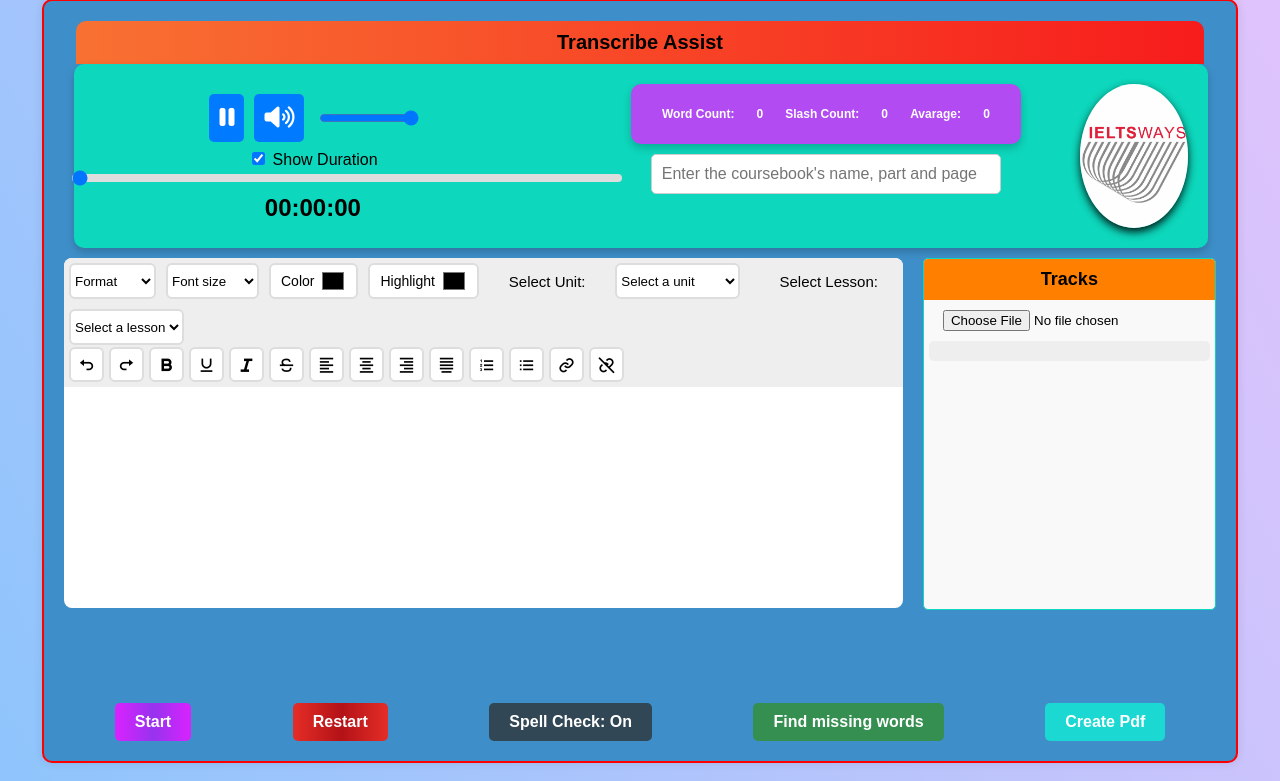
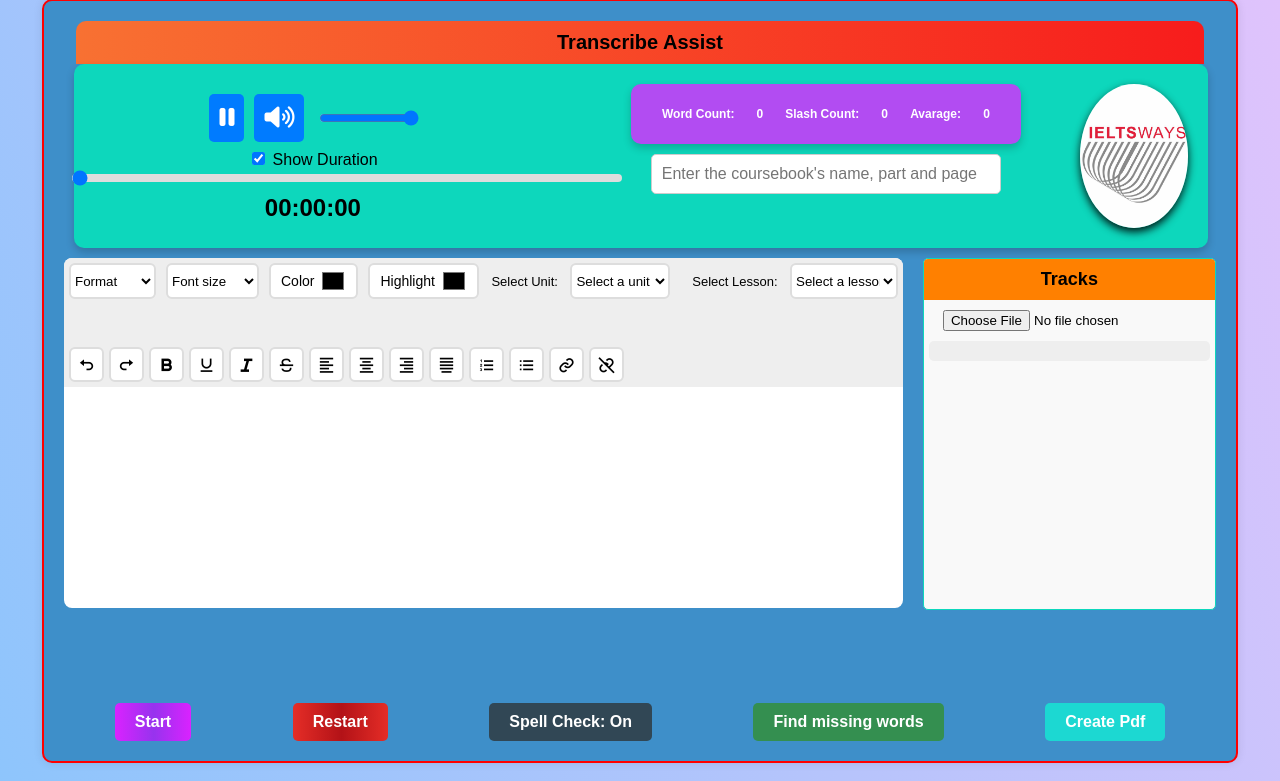
Before and after one commit to Arminarm90/Transcription-Assist, a Django app: page / in a window 1280 px wide. Shown: the part 19-800 px from the top of the page. Run offline with Django 4.2, Linux system fonts and the light colour scheme; data that the repository does not hold is empty; some libraries are stand-ins or nearby versions.

Commit message:
select lesson width fixed

```diff
--- a/transcription/static/css/style.css
+++ b/transcription/static/css/style.css
@@ -380,12 +380,17 @@ a {
 
 .label {
   margin: auto;
-  font-size: 15px;
+  font-size: 13px;
 }
 
 #unit-select {
-  width: 15%;
+  width: 12%;
 }
+
+#lesson-select{
+  width: 13%;
+}
+
 .toolbar .btn-toolbar {
 	display: flex;
 	flex-wrap: wrap;
```
